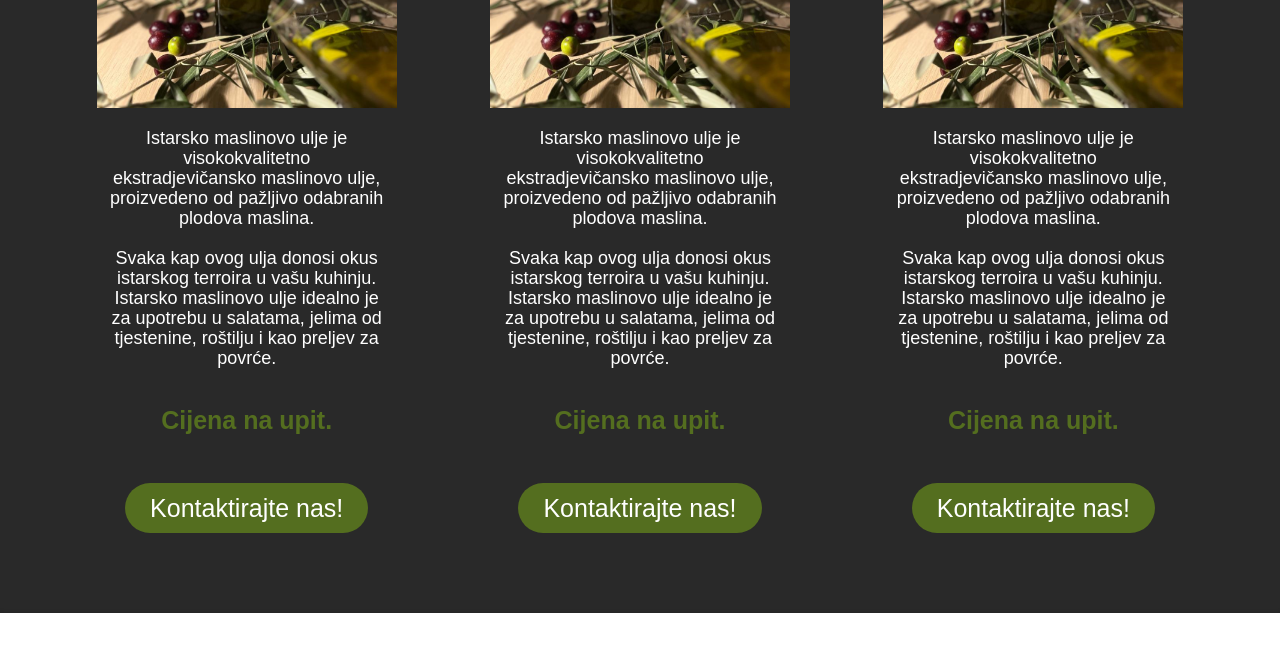
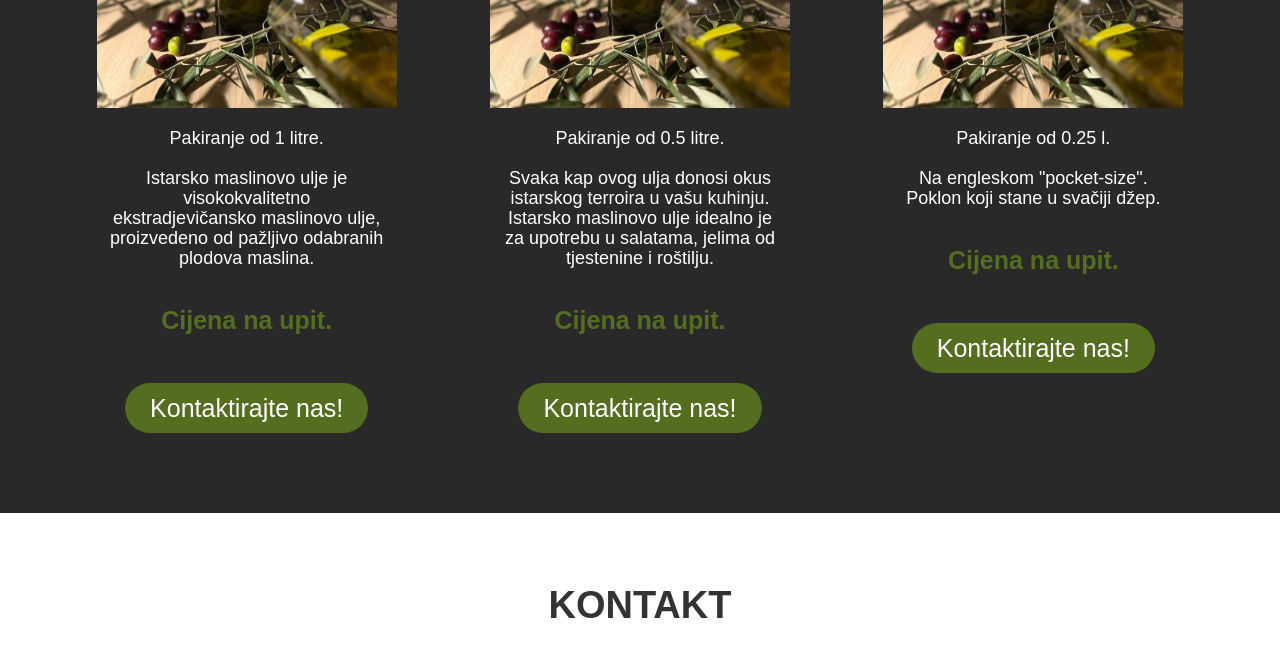
Before and after one commit to XVWEX33h/website, a plain HTML site: page ulje.html in a window 1280 px wide. Shown: the part 2620-3275 px from the top of the page. Drawn offline with nearby package versions, Linux system fonts and the light colour scheme; a script that the page names is missing.

Commit message:
Add files via upload

```diff
--- a/ulje.html
+++ b/ulje.html
@@ -92,17 +92,17 @@
     </div>
     <div class="divzakonlone w-row">
       <div class="column-4 w-col w-col-4"><img src="images/Dodajte-naslov-4.png" loading="lazy" width="300" sizes="(max-width: 479px) 100vw, (max-width: 767px) 300px, 28vw" alt="" srcset="images/Dodajte-naslov-4-p-500.png 500w, images/Dodajte-naslov-4-p-800.png 800w, images/Dodajte-naslov-4.png 1000w" class="image-5">
-        <p class="paragraph-2">Istarsko maslinovo ulje je visokokvalitetno ekstradjevičansko maslinovo ulje, proizvedeno od pažljivo odabranih plodova maslina. <br><br>Svaka kap ovog ulja donosi okus istarskog terroira u vašu kuhinju. Istarsko maslinovo ulje idealno je za upotrebu u salatama, jelima od tjestenine, roštilju i kao preljev za povrće. </p>
+        <p class="paragraph-2">Pakiranje od 1 litre. <br> <br>Istarsko maslinovo ulje je visokokvalitetno ekstradjevičansko maslinovo ulje, proizvedeno od pažljivo odabranih plodova maslina.  </p>
         <p class="paragraph-3">Cijena na upit.</p>
         <a href="#kontakt" class="button w-button">Kontaktirajte nas!</a>
       </div>
       <div class="column-3 w-col w-col-4"><img src="images/Dodajte-naslov-4.png" loading="lazy" width="300" sizes="(max-width: 479px) 100vw, (max-width: 767px) 300px, 28vw" alt="" srcset="images/Dodajte-naslov-4-p-500.png 500w, images/Dodajte-naslov-4-p-800.png 800w, images/Dodajte-naslov-4.png 1000w" class="image-5">
-        <p class="paragraph-2">Istarsko maslinovo ulje je visokokvalitetno ekstradjevičansko maslinovo ulje, proizvedeno od pažljivo odabranih plodova maslina. <br><br>Svaka kap ovog ulja donosi okus istarskog terroira u vašu kuhinju. Istarsko maslinovo ulje idealno je za upotrebu u salatama, jelima od tjestenine, roštilju i kao preljev za povrće. </p>
+        <p class="paragraph-2">Pakiranje od 0.5 litre. <br> <br>Svaka kap ovog ulja donosi okus istarskog terroira u vašu kuhinju. Istarsko maslinovo ulje idealno je za upotrebu u salatama, jelima od tjestenine i roštilju. </p>
         <p class="paragraph-3">Cijena na upit.</p>
         <a href="#kontakt" class="button w-button">Kontaktirajte nas!</a>
       </div>
       <div class="w-col w-col-4"><img src="images/Dodajte-naslov-4.png" loading="lazy" width="300" sizes="(max-width: 479px) 100vw, (max-width: 767px) 300px, 28vw" alt="" srcset="images/Dodajte-naslov-4-p-500.png 500w, images/Dodajte-naslov-4-p-800.png 800w, images/Dodajte-naslov-4.png 1000w" class="image-5">
-        <p class="paragraph-2">Istarsko maslinovo ulje je visokokvalitetno ekstradjevičansko maslinovo ulje, proizvedeno od pažljivo odabranih plodova maslina. <br><br>Svaka kap ovog ulja donosi okus istarskog terroira u vašu kuhinju. Istarsko maslinovo ulje idealno je za upotrebu u salatama, jelima od tjestenine, roštilju i kao preljev za povrće. </p>
+        <p class="paragraph-2">Pakiranje od 0.25 l. <br><br> Na engleskom "pocket-size". Poklon koji stane u svačiji džep. </p>
         <p class="paragraph-3">Cijena na upit.</p>
         <a href="#kontakt" class="button w-button">Kontaktirajte nas!</a>
       </div>
```
